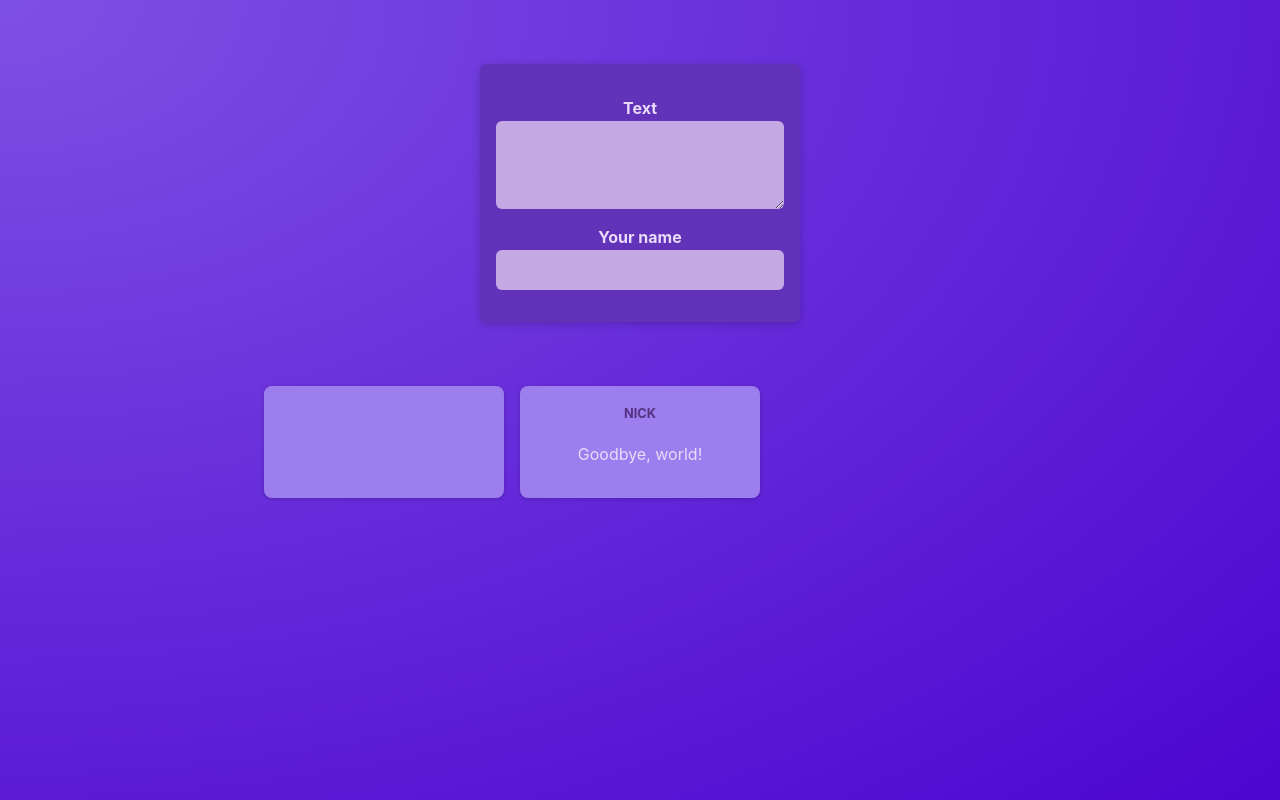
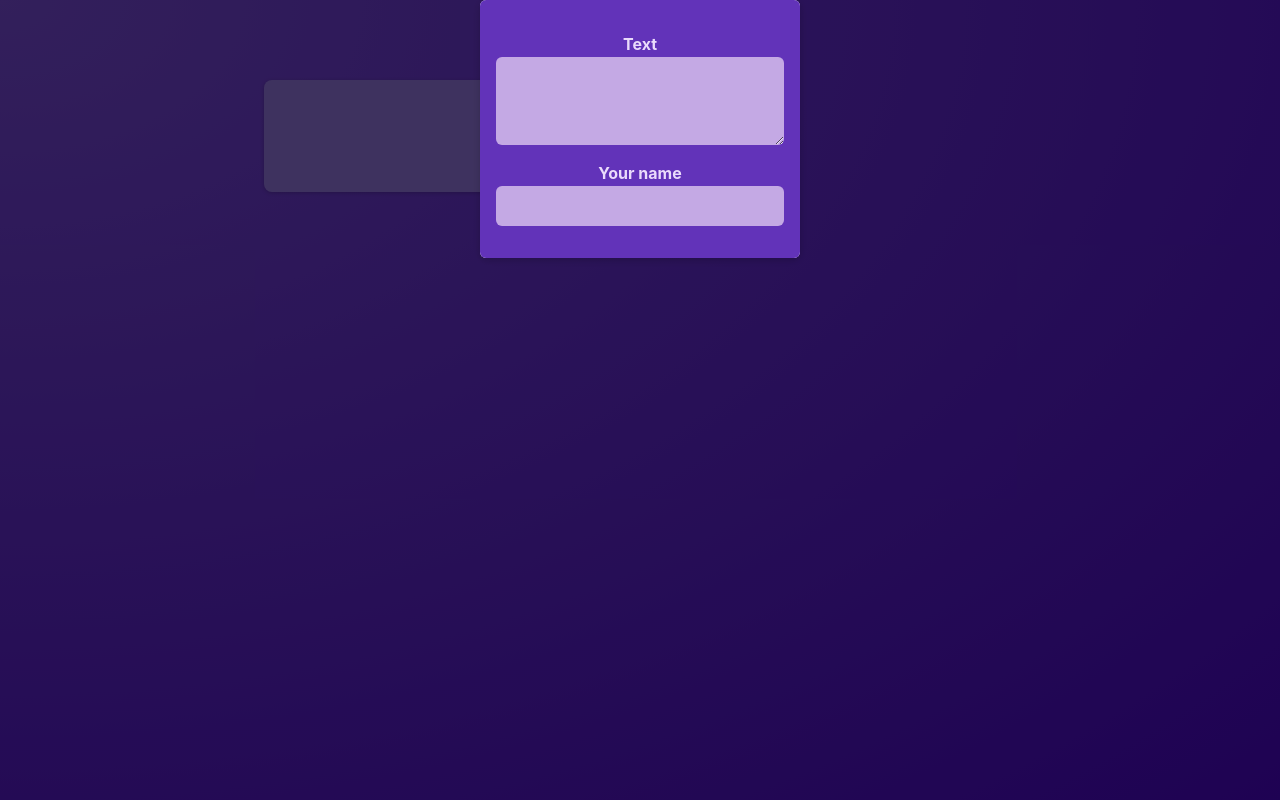
Before and after one commit to Jewel7/react-complete-guide, a React (Vite) app: page / in a window 1280 px wide. Built offline with nearby package versions, Linux system fonts and the light colour scheme.

Commit message:
lesson 27: the special children prop

```diff
--- /dev/null
+++ b/src/components/Modal.module.css
@@ -0,0 +1,18 @@
+.backdrop {
+  position: fixed;
+  top: 0;
+  left: 0;
+  width: 100%;
+  height: 100vh;
+  background-color: rgba(0, 0, 0, 0.6);
+  z-index: 1;
+}
+
+.modal {
+  border: none;
+  border-radius: 6px;
+  box-shadow: 0 2px 8px rgba(0, 0, 0, 0.2);
+  padding: 0;
+  overflow: hidden;
+  z-index: 1;
+}
--- /dev/null
+++ b/src/components/Modal.tsx
@@ -0,0 +1,20 @@
+import classes from "./Modal.module.css";
+
+//you could pass the props as an object or define each individual props surrounded by {}
+// ex... props could also be {children} using object destructuring to directly access the specific value
+
+// add the special "open" attribute to the dialog element to make it visible
+// if you add no value to the open attribute, it will be true
+function Modal({ children }) {
+  return (
+    <>
+      <div className={classes.backdrop}>
+        <dialog open className={classes.modal}>
+          {children}
+        </dialog>
+      </div>
+    </>
+  );
+}
+
+export default Modal;
--- a/src/components/NewPost.module.css
+++ b/src/components/NewPost.module.css
@@ -2,9 +2,6 @@
   background-color: #6233b9;
   padding: 1rem;
   width: 20rem;
-  margin: 2rem auto;
-  border-radius: 6px;
-  box-shadow: 0 2px 8px rgba(0, 0, 0, 0.2);
 }
 
 .form label {
--- a/src/components/PostsList.tsx
+++ b/src/components/PostsList.tsx
@@ -2,6 +2,7 @@
 import styles from "./PostsList.module.css";
 import NewPost from "./NewPost";
 import { useState } from "react";
+import Modal from "./Modal";
 
 // ---- LIFTING STATE UP-----
 //if you have state that's manipulated in component A, but needed in component B, you should
@@ -30,12 +31,20 @@
   // In functional programming languages, functions are also first-class citizens. This means you can do things
   // like assign a function to a variable, pass a function as an argument to another function,
   // or have a function return another function.
+
+  // if you wrap content with another custom component, by default, React doesn't where to put the content.
+  // you have to tell React where to put the content by using props.children
+  // the wrapper (Modal) is given a child component (NewPost), but in the Modal wrapper, it has to define
+  // WHERE to put the child component by using props.children
   return (
     <>
-      <NewPost
-        onBodyChange={bodyChangeHandler}
-        onAuthorChange={authorChangeHandler}
-      />
+      <Modal>
+        <NewPost
+          onBodyChange={bodyChangeHandler}
+          onAuthorChange={authorChangeHandler}
+        />
+      </Modal>
+
       <ul className={styles.posts}>
         <Post author={enteredAuthor} body={enteredBody} />
         <Post author="Nick" body="Goodbye, world!" />
```
